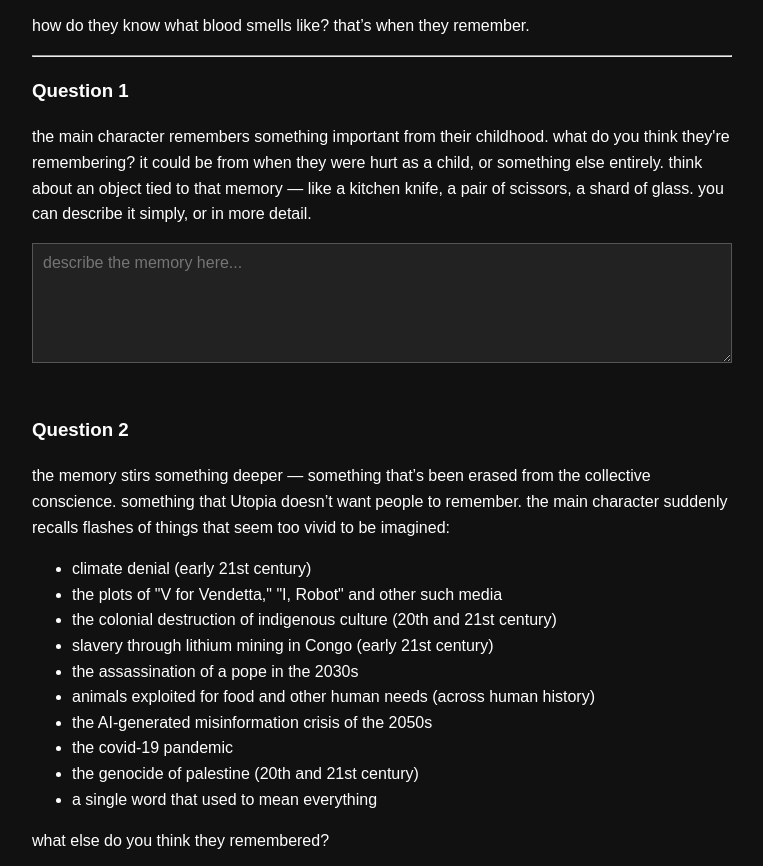
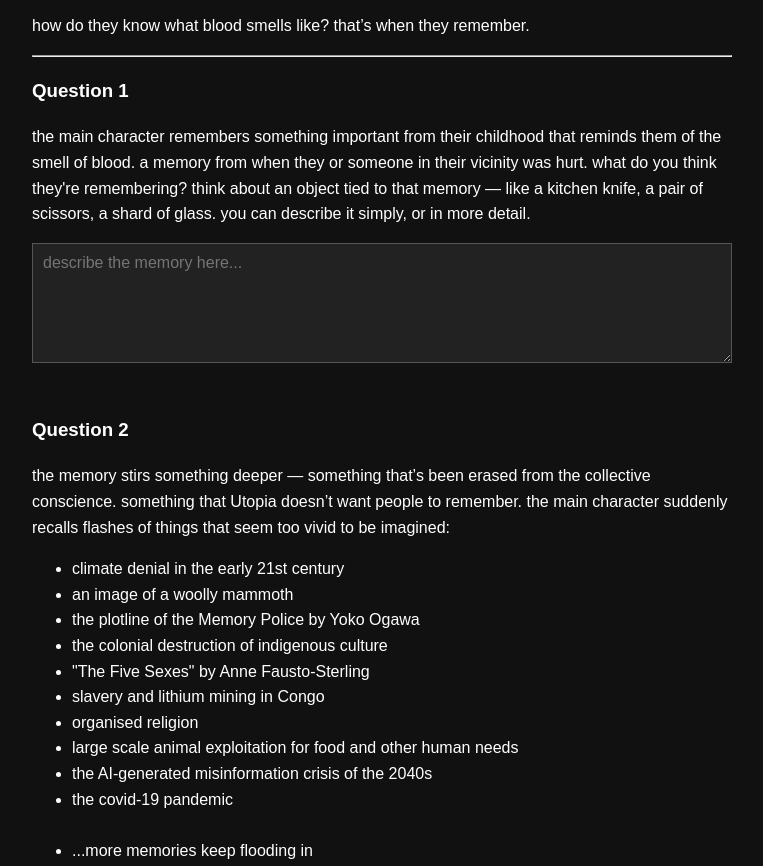
Before and after one commit to sammy2801/utopia, a plain HTML site: page scene4.html in a window 1280 px wide. Shown: the part 731-1597 px from the top of the page, without its empty margins (258-1021 px from the left). Drawn offline with Linux system fonts and the light colour scheme.

Commit message:
Update scene4.html

```diff
--- a/scene4.html
+++ b/scene4.html
@@ -38,7 +38,7 @@
     <form id="scene4-form">
       <h3>Question 1</h3>
       <p>
-        {{name}} remembers something important from their childhood. what do you think they're remembering? it could be from when they were hurt as a child, or something else entirely. think about an object tied to that memory — like a kitchen knife, a pair of scissors, a shard of glass. you can describe it simply, or in more detail.
+        {{name}} remembers something important from their childhood that reminds them of the smell of blood. a memory from when they or someone in their vicinity was hurt. what do you think they're remembering? think about an object tied to that memory — like a kitchen knife, a pair of scissors, a shard of glass. you can describe it simply, or in more detail.
       </p>
 
       <textarea id="personalMemory" rows="5" placeholder="describe the memory here..."></textarea><br><br>
@@ -49,16 +49,18 @@
       </p>
 
       <ul>
-        <li>climate denial (early 21st century)</li>
-        <li>the plots of "V for Vendetta," "I, Robot" and other such media</li>
-        <li>the colonial destruction of indigenous culture (20th and 21st century)</li>
-        <li>slavery through lithium mining in Congo (early 21st century)</li>
-        <li>the assassination of a pope in the 2030s</li>
-        <li>animals exploited for food and other human needs (across human history)</li>
-        <li>the AI-generated misinformation crisis of the 2050s</li>
+        <li>climate denial in the early 21st century</li>
+        <li>an image of a woolly mammoth</li>
+        <li>the plotline of the Memory Police by Yoko Ogawa</li>
+        <li>the colonial destruction of indigenous culture</li>
+        <li>"The Five Sexes" by Anne Fausto-Sterling</li>
+        <li>slavery and lithium mining in Congo</li>
+        <li>organised religion</li>
+        <li>large scale animal exploitation for food and other human needs</li>
+        <li>the AI-generated misinformation crisis of the 2040s</li>
         <li>the covid-19 pandemic</li>
-        <li>the genocide of palestine (20th and 21st century)</li>
-        <li>a single word that used to mean everything</li>
+        <br>
+        <li>...more memories keep flooding in</li>
       </ul>
 
       <p>
```
